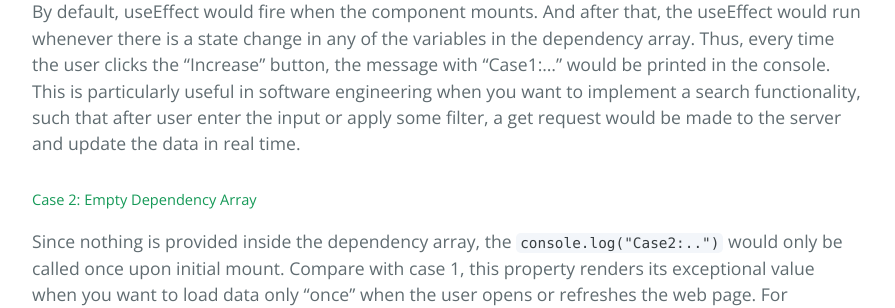
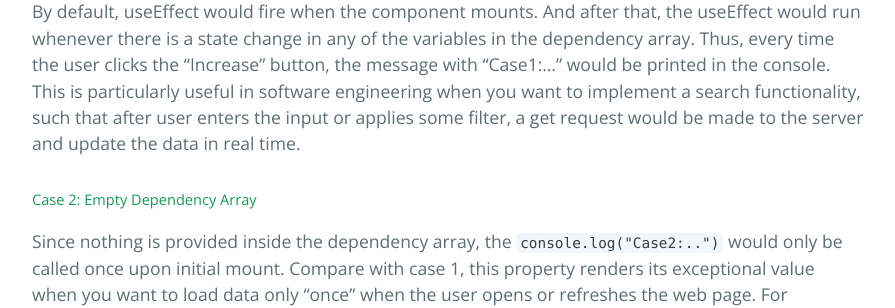
Before and after one commit to learning-software-engineering/learning-software-engineering.github.io, a Jekyll site: the page built from Topics/Tech_Stacks/React_useEffect_Axios.md, in a window 1280 px wide and 900 px high, scrolled down 2956 px. Shown: the part 261-569 px from the top of the window, without its empty margins (192-1087 px from the left). Built offline with Jekyll 4.4.1, drawn with Linux system fonts in a browser that asks for light colours; our own code applies the rules of GitHub Pages for plain Markdown files; some of the changed text lies outside the part shown.

Commit message:
updated tech stack page to show my tutorial

````diff
--- a/Topics/Tech_Stacks/React_useEffect_Axios.md
+++ b/Topics/Tech_Stacks/React_useEffect_Axios.md
@@ -91,7 +91,7 @@ Case1: has dependency in dependency array
 Case3: has no depenency array
 ```
 ##### Case 1: Non-Empty Dependency Array
- By default, useEffect would fire when the component mounts. And after that, the useEffect would run whenever there is a state change in any of the variables in the dependency array. Thus, every time the user clicks the "Increase" button, the message with "Case1:..." would be printed in the console. This is particularly useful in software engineering when you want to implement a search functionality, such that after user enter the input or apply some filter, a get request would be made to the server and update the data in real time.
+ By default, useEffect would fire when the component mounts. And after that, the useEffect would run whenever there is a state change in any of the variables in the dependency array. Thus, every time the user clicks the "Increase" button, the message with "Case1:..." would be printed in the console. This is particularly useful in software engineering when you want to implement a search functionality, such that after user enters the input or applies some filter, a get request would be made to the server and update the data in real time.
 
 ##### Case 2: Empty Dependency Array
 Since nothing is provided inside the dependency array, the ```console.log("Case2:..")``` would only be called once upon initial mount. Compare with case 1, this property renders its exceptional value when you want to load data only "once" when the user opens or refreshes the web page. For instance, we can use it when we are asked to create an attendence report of the workers. We obviously want it to only make one GET request instead of an infinite loop of requests that fires every second.
````
Also changed, not shown: other parts of Topics/Tech_Stacks/React_useEffect_Axios.md (+1 -1 lines), Topics/Tech_Stacks.md (+1 -0 lines).
